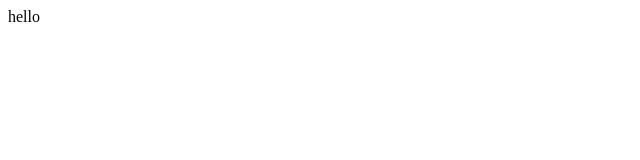
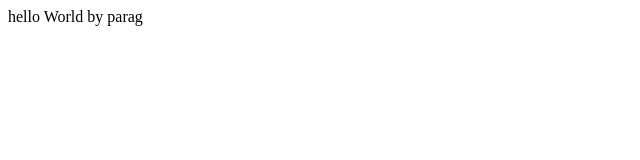
Before and after one commit to Parag1337/localrepo, a plain HTML site: page index.html in a window 1280 px wide. Shown: the whole page, without its empty margins (0-640 px from the left). Drawn offline with Linux system fonts and the light colour scheme.

Commit message:
changes of branch2

```diff
--- a/index.html
+++ b/index.html
@@ -1,3 +1,3 @@
 <p>
-    hello
+    hello World by parag
 </p>
```
